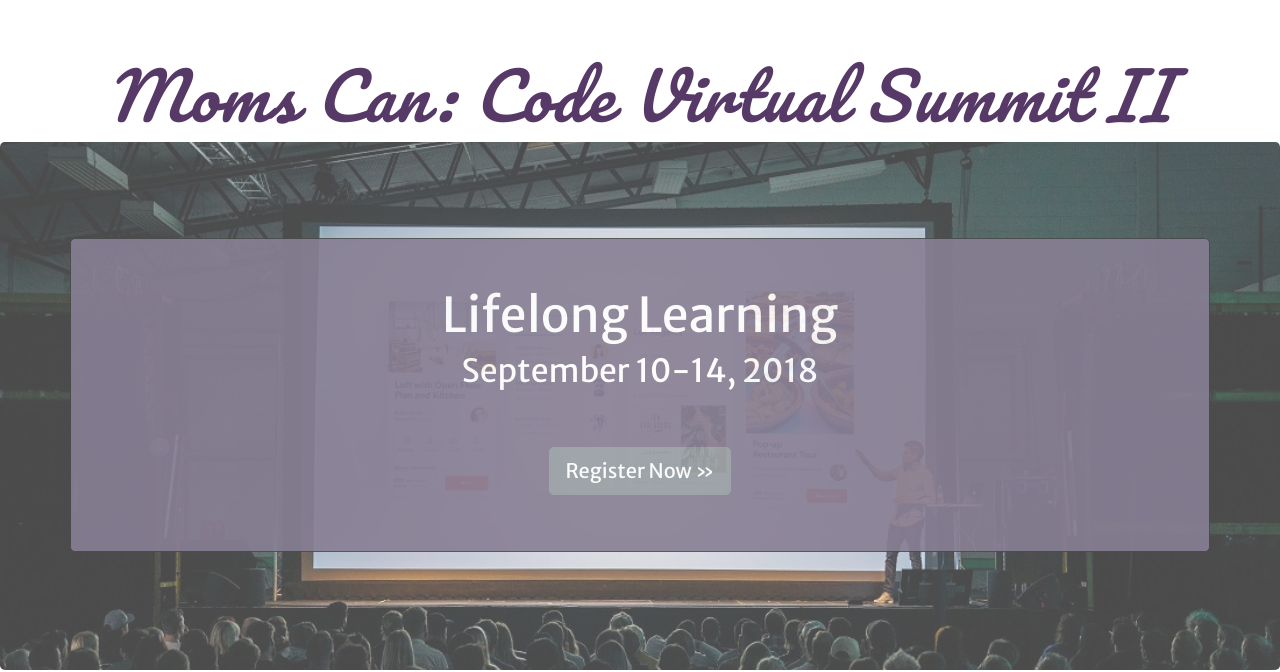
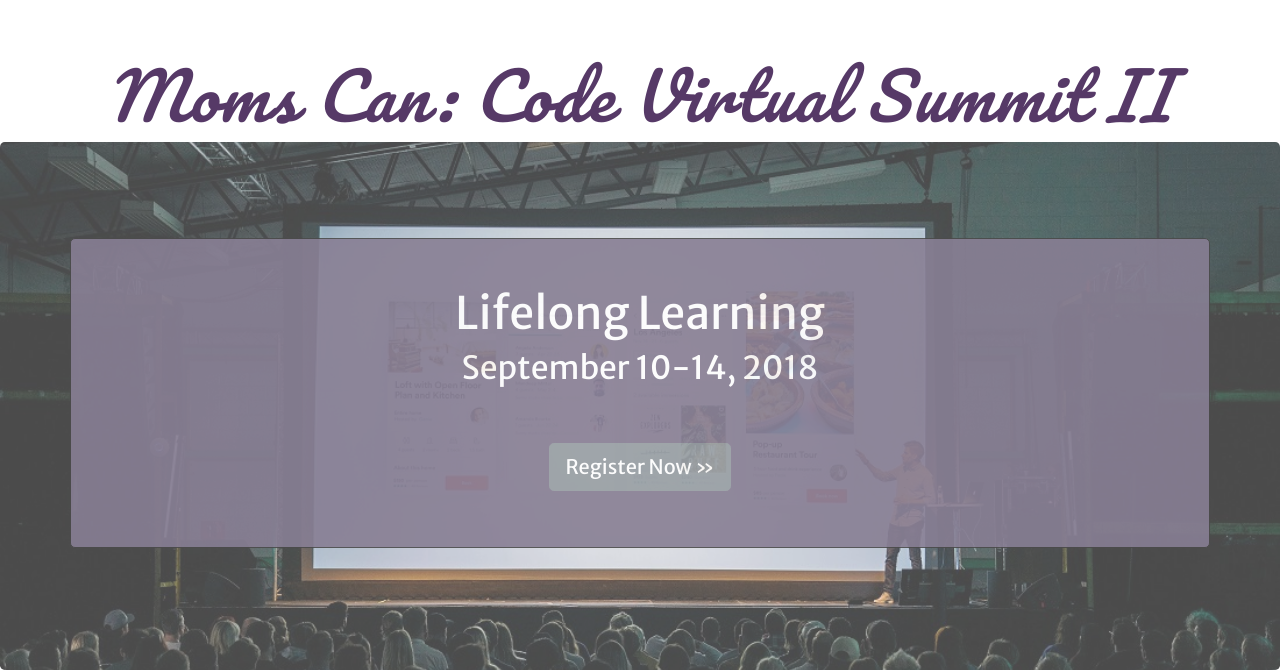
Before and after one commit to demarcode/demarcode.github.io, a plain HTML site: page index.html in a window 1280 px wide. Shown: the part 135-807 px from the top of the page. Drawn offline with nearby package versions, Linux system fonts and the light colour scheme.

Commit message:
font size change

```diff
--- a/style.css
+++ b/style.css
@@ -93,7 +93,7 @@ p {
 
 }
 .headline {
-    font-size: 3em;
+    font-size: 2.8em;
 }
 h3, h4, h5 {
     font-family: 'Merriweather Sans', sans-serif;
```
